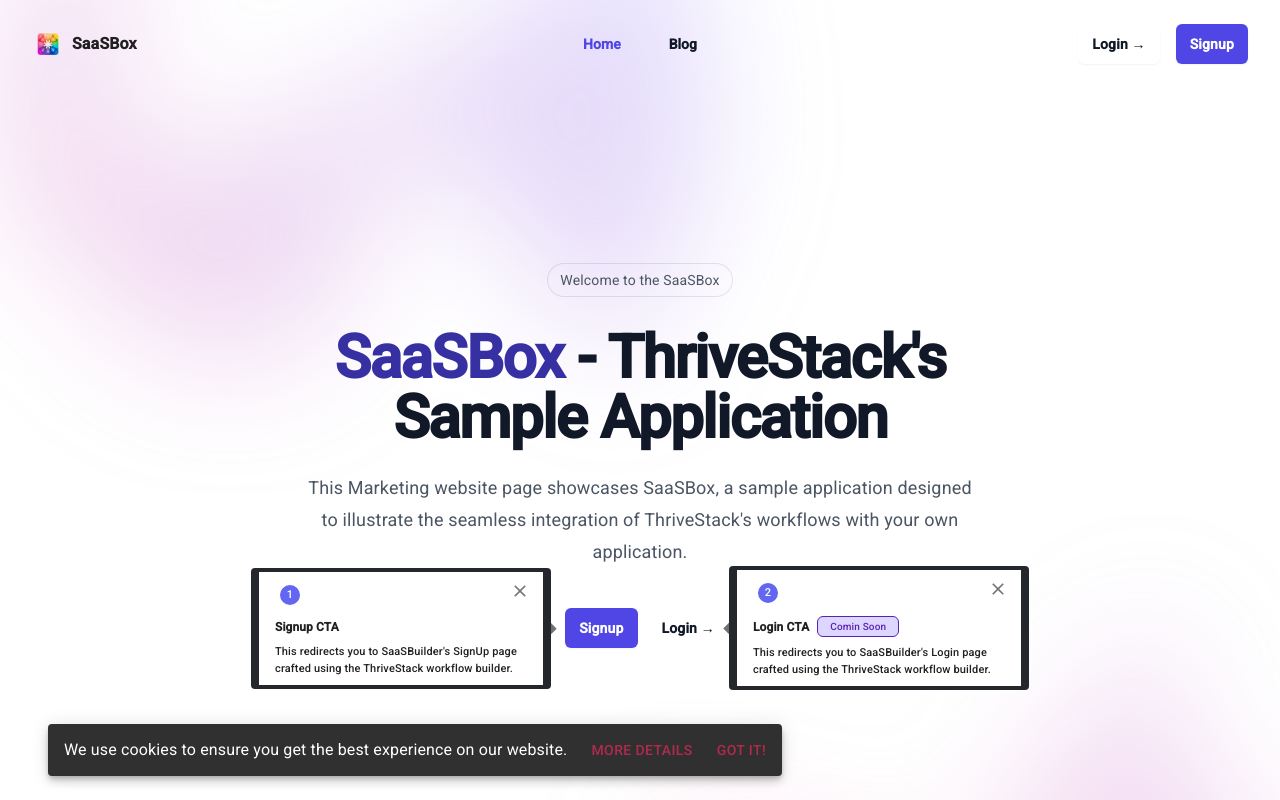
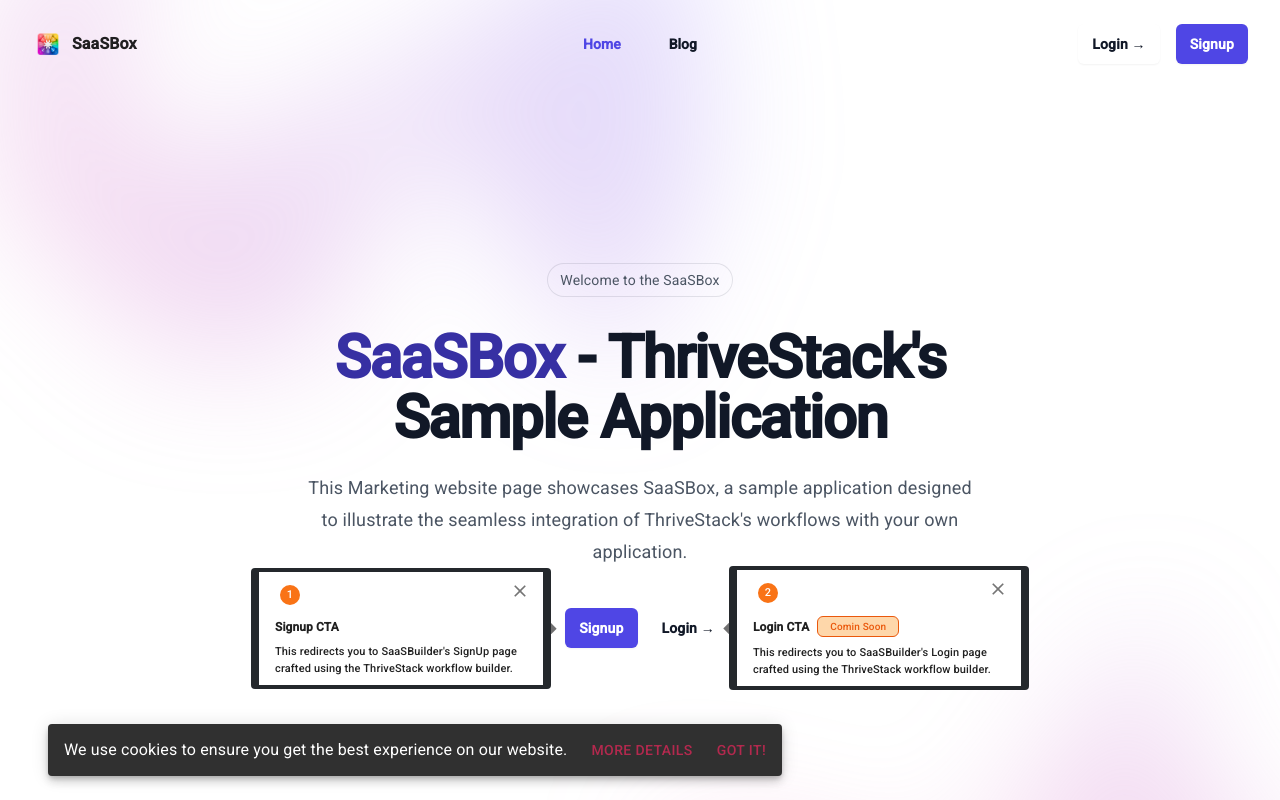
Before and after one commit to Thrivestack-public/sample-app-marketing-page, a React (Create React App) app: page / in a window 1280 px wide. Shown: the top 800 px of the page. Built offline with nearby package versions, Linux system fonts and the light colour scheme; a web font is replaced by a local one.

Commit message:
chore: update hotspot styles

```diff
--- a/src/marketing/components/home/HeroSection.js
+++ b/src/marketing/components/home/HeroSection.js
@@ -77,7 +77,7 @@ function HeroSection(props) {
                   number={"2"}
                 >
                   <a
-                    href="#"
+                    href="/"
                     className="text-sm font-semibold leading-6 text-gray-900"
                   >
                     Login <span aria-hidden="true">→</span>
--- a/src/marketing/components/home/Hotspot.js
+++ b/src/marketing/components/home/Hotspot.js
@@ -5,8 +5,8 @@ function Hotspot(props) {
   return (
     <div className={`absolute ${props.className || ""}`}>
       <span className="relative flex h-[24px] w-[24px]">
-        <span className="animate-ping absolute inline-flex h-full w-full rounded-full bg-indigo-400 opacity-75"></span>
-        <span className="relative inline-flex rounded-full h-[24px] w-[24px] bg-indigo-500 border-[2px] border-white text-white flex items-center justify-center">
+        <span className="animate-ping absolute inline-flex h-full w-full rounded-full bg-orange-400 opacity-75"></span>
+        <span className="relative inline-flex rounded-full h-[24px] w-[24px] bg-orange-500 border-[2px] border-white text-white flex items-center justify-center">
           {props.label || ""}
         </span>
       </span>
--- a/src/marketing/components/hotspotTooltip/HotspotTooltip.js
+++ b/src/marketing/components/hotspotTooltip/HotspotTooltip.js
@@ -16,9 +16,9 @@ const styles = (theme) => ({
     minWidth: "150px",
   },
   comingSoon: {
-    backgroundColor: "#DDD6FE",
-    border: "1px solid #5B21B6",
-    color: "#5B21B6",
+    backgroundColor: "#FED7AA",
+    border: "1px solid #EA580C",
+    color: "#EA580C",
     fontSize: "10px",
     padding: "2px 12px",
     borderRadius: "6px",
```
